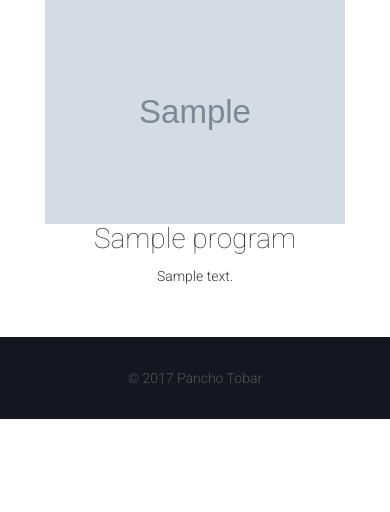
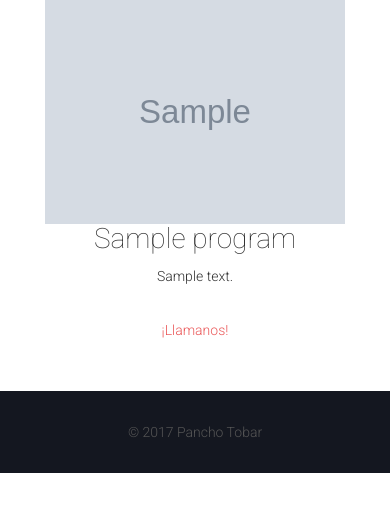
Before and after one commit to edwinperaza/pancho-tobat-website, a Django app: template programs/templates/programs/program_detail.html in a window 390 px wide. Shown: the part 157-669 px from the top of the page. Run offline with Django 3.2, Linux system fonts and the light colour scheme; the template is opened without the code that fills it: most values are stand-ins (such as "Sample title", 1, 10 or a date in 2020); grey boxes marked "Sample" are stand-in pictures; some libraries are stand-ins or nearby versions; some web fonts are replaced.

Commit message:
add phone to program detail

```diff
--- a/programs/templates/programs/program_detail.html
+++ b/programs/templates/programs/program_detail.html
@@ -18,6 +18,8 @@
             <h3>{{ program.name }}</h3>
             <p style="text-align: justify;">
               {{ program.description|linebreaks }}
+              <br>
+              <a href="tel:+56944943011">¡Llamanos!</a>
             </p>
           </div>
         </div>
```
